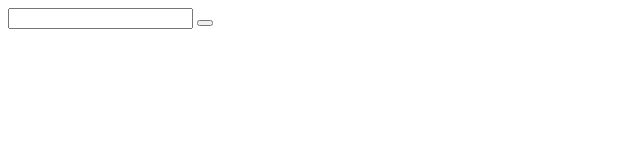
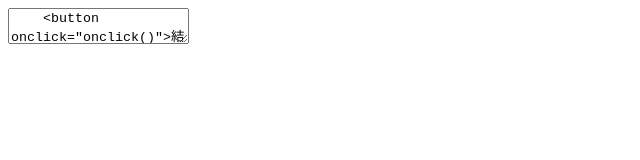
Before and after one commit to fsatoshi0427/js-clipboard-api-sample, a plain HTML site: page index.html in a window 1280 px wide. Shown: the whole page, without its empty margins (0-640 px from the left). Drawn offline with Linux system fonts and the light colour scheme.

Commit message:
3rd commit

```diff
--- a/index.html
+++ b/index.html
@@ -7,7 +7,7 @@
     <title>Document</title>
 </head>
 <body>
-    <input type="text" id="result" readonly>
-    <button onclick="onclick()"></button>
+    <textarea type="text" id="result" readonly>
+    <button onclick="onclick()">結果を表示</button>
 </body>
 </html>
```
